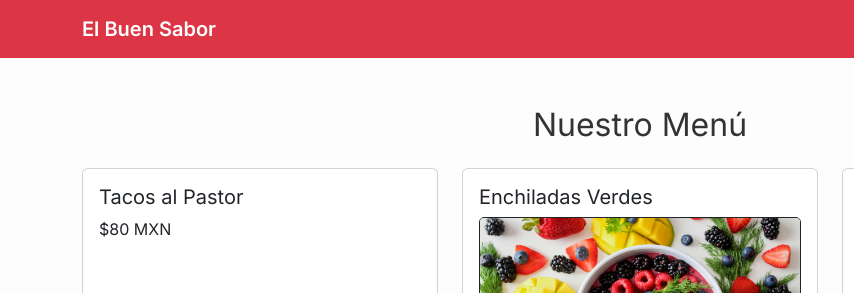
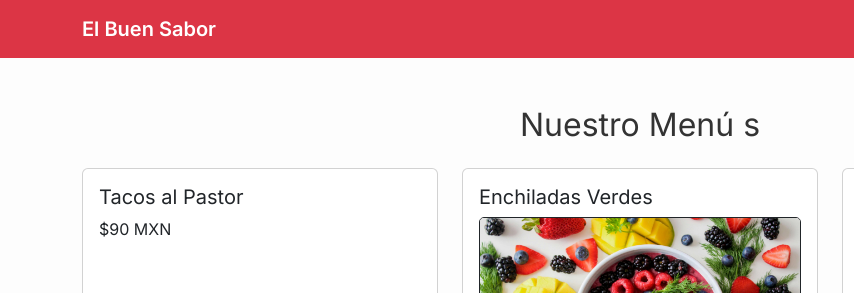
Before and after one commit to AlexeanderDev2022/Restraurante, a plain HTML site: page menu.html in a window 1280 px wide. Shown: the top 293 px of the page, 0-854 px from the left. Drawn offline with nearby package versions, Linux system fonts and the light colour scheme.

Commit message:
Este es son el cambio del precio de los tacos

```diff
--- a/menu.html
+++ b/menu.html
@@ -31,13 +31,13 @@
     </nav>
 
     <main class="container my-5">
-      <h2 class="text-center mb-4">Nuestro Menú</h2>
+      <h2 class="text-center mb-4">Nuestro Menú s</h2>
       <div class="row g-4">
         <div class="col-md-4">
           <div class="card h-100">
             <div class="card-body">
               <h5 class="card-title">Tacos al Pastor</h5>
-              <p class="card-text">$80 MXN</p>
+              <p class="card-text">$90 MXN</p>
             </div>
           </div>
         </div>
```
